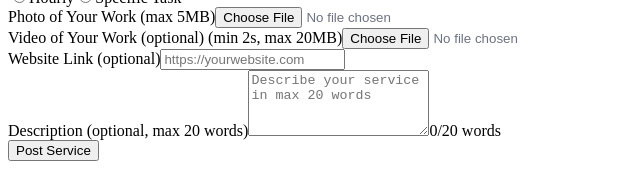
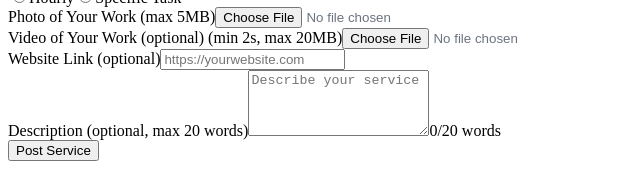
Before and after one commit to lakshannaveen/Final-Year-Frontend, a Next.js app: page /Post in a window 1280 px wide. Shown: the part 238-424 px from the top of the page, without its empty margins (0-640 px from the left). Built offline with nearby package versions, Linux system fonts and the light colour scheme; no server answers.

Commit message:
Update Post.tsx

```diff
--- a/src/pages/Post.tsx
+++ b/src/pages/Post.tsx
@@ -501,7 +501,7 @@ if (video) {
                   Description (optional, max 20 words)
                 </label>
                 <textarea
-                  placeholder="Describe your service in max 20 words"
+                  placeholder="Describe your service "
                   value={description}
                   onChange={e => setDescription(e.target.value)}
                   className={`w-full px-4 py-3 border rounded-lg focus:outline-none focus:ring-2 border-green-300 focus:ring-green-300 ${placeholderColorClass}`}
```
